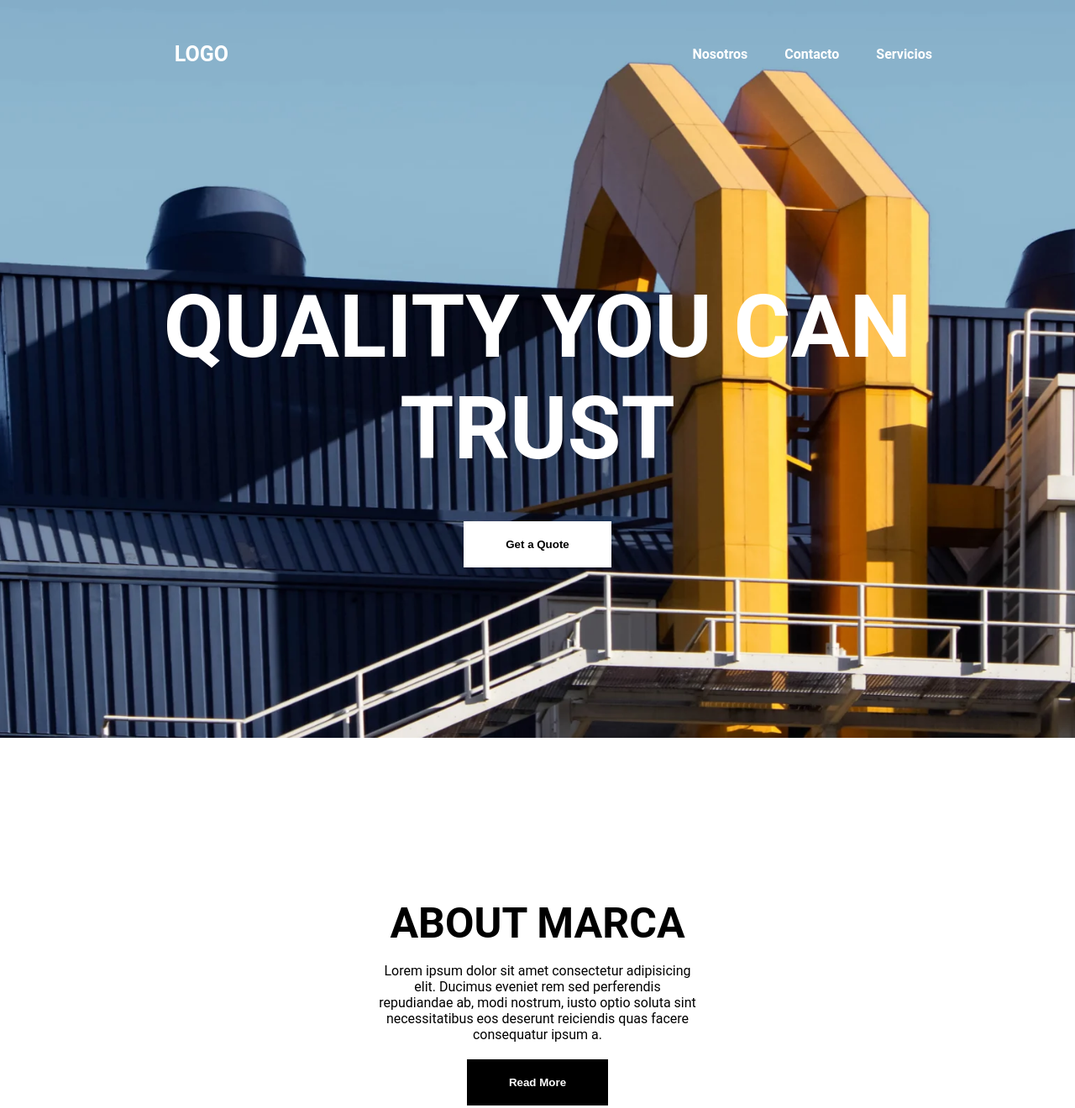
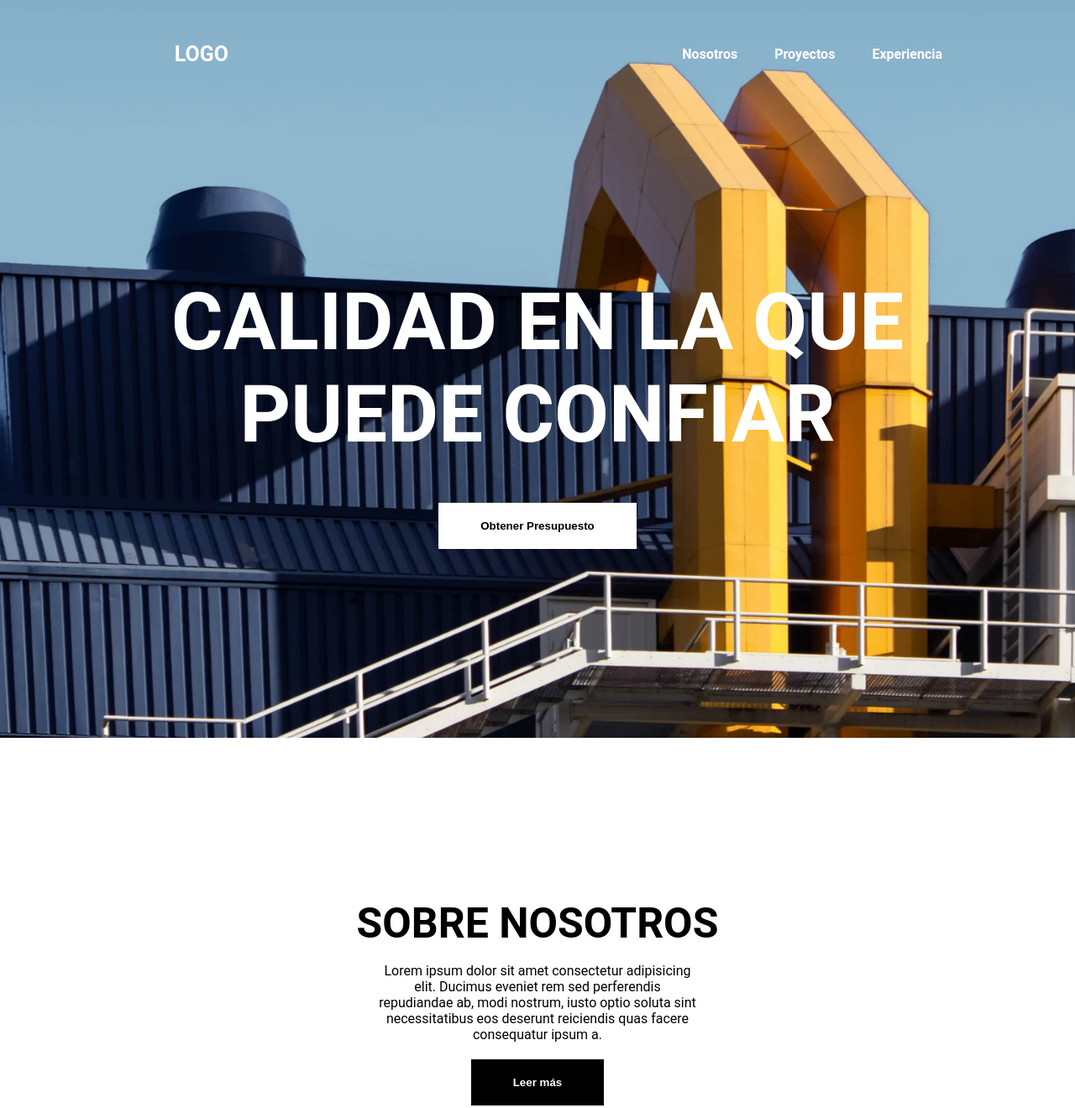
Before and after one commit to CalipoPA/industrial-design, a plain HTML site: page index.html in a window 1280 px wide. Shown: the top 1320 px of the page at 84% size. Drawn offline with Linux system fonts and the light colour scheme.

Commit message:
translate | block 'user-select'

```diff
--- a/index.html
+++ b/index.html
@@ -30,8 +30,8 @@
             <div class="bloque-2">
                 <ul>
                     <a href="#" class="font">Nosotros</a>
-                    <a href="#" class="font">Contacto</a>
-                    <a href="#" class="font">Servicios</a>
+                    <a href="#" class="font">Proyectos</a>
+                    <a href="#" class="font">Experiencia</a>
                 </ul>
             </div>
 
@@ -42,8 +42,8 @@
 
             <div class="main-bloque">
 
-                <p class="h1-font">QUALITY YOU CAN TRUST<br></p>
-                <button class="button">Get a Quote</button>
+                <p class="h1-font">CALIDAD EN LA QUE PUEDE CONFIAR<br></p>
+                <button class="button">Obtener Presupuesto</button>
 
             </div>
 
@@ -56,7 +56,7 @@
         <div class="about">
 
                 <div style="text-align: center;">
-                    <p class="title" style="margin-top: 15%;"> ABOUT MARCA </p>
+                    <p class="title" style="margin-top: 15%;">SOBRE NOSOTROS</p>
                     <br>
                     <P class="body">Lorem ipsum dolor sit amet consectetur adipisicing elit. Ducimus eveniet rem sed
                     perferendis repudiandae ab, modi nostrum, iusto optio soluta sint necessitatibus eos deserunt
@@ -64,7 +64,7 @@
                     </P>
 
                     <div class="button-div">
-                        <button class="button-about"><a class="link" href="#">Read More</a></button>
+                        <button class="button-about"><a class="link" href="#">Leer más</a></button>
                     </div>
                 </div>
 
@@ -74,7 +74,7 @@
 
         <div class="projects">
 
-            <p class="title-projects">PROJECTS</p>
+            <p class="title-projects">PROYECTOS</p>
 
             <div class="widgets">
                 <div class="item">
--- a/main-style.css
+++ b/main-style.css
@@ -1,3 +1,10 @@
+* {
+    -webkit-user-select: none;
+    -moz-user-select: none;
+    -khtml-user-select: none;
+    -ms-user-select: none;
+}
+
 .grid-main {
     color: white;
     display: grid;
@@ -31,7 +38,7 @@
 }
 
 .h1-font {
-    font-size: 104px;
+    font-size: 94px;
     padding-top: 250px;
     margin-bottom: 50px;
 }
```
